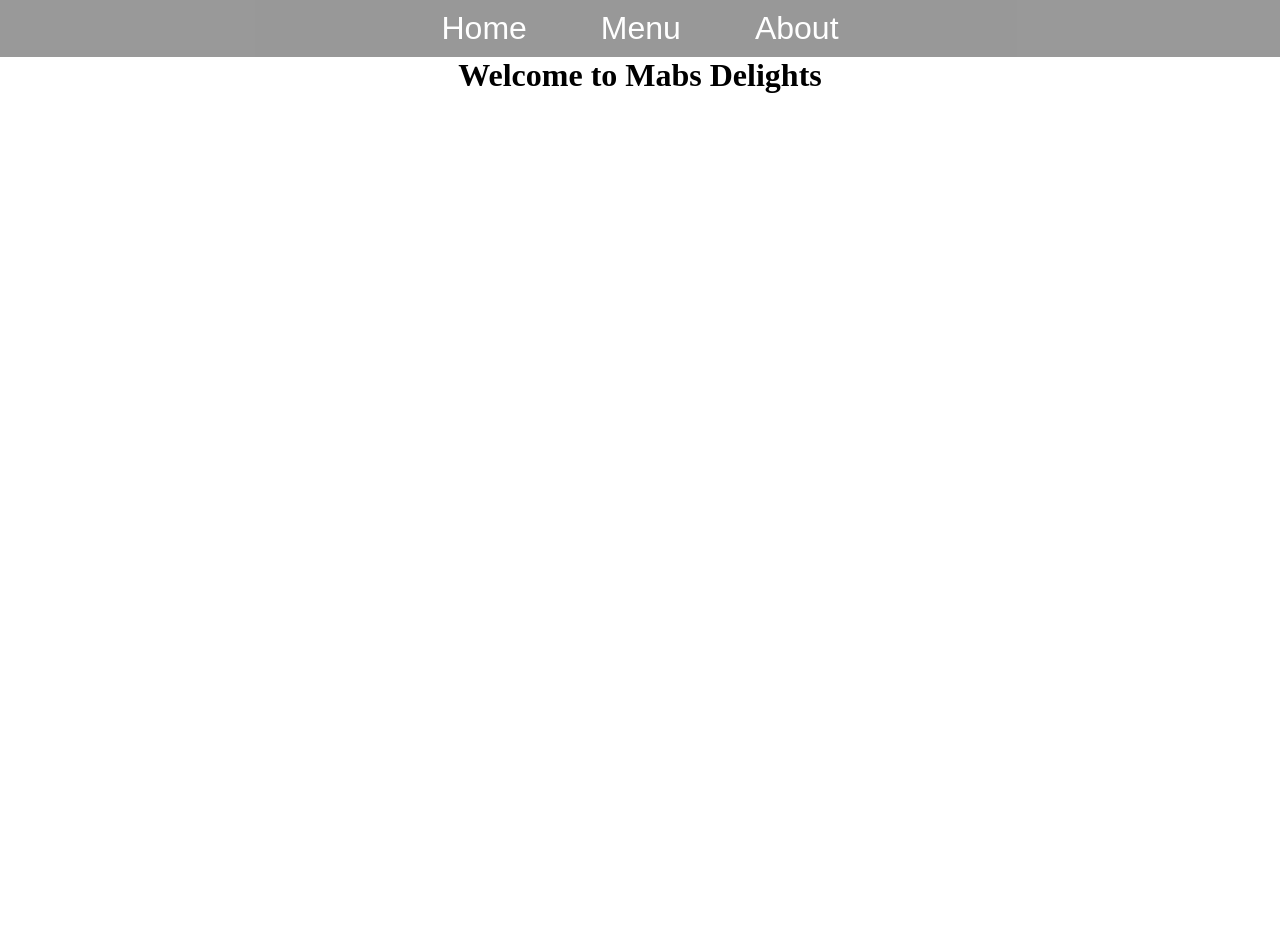
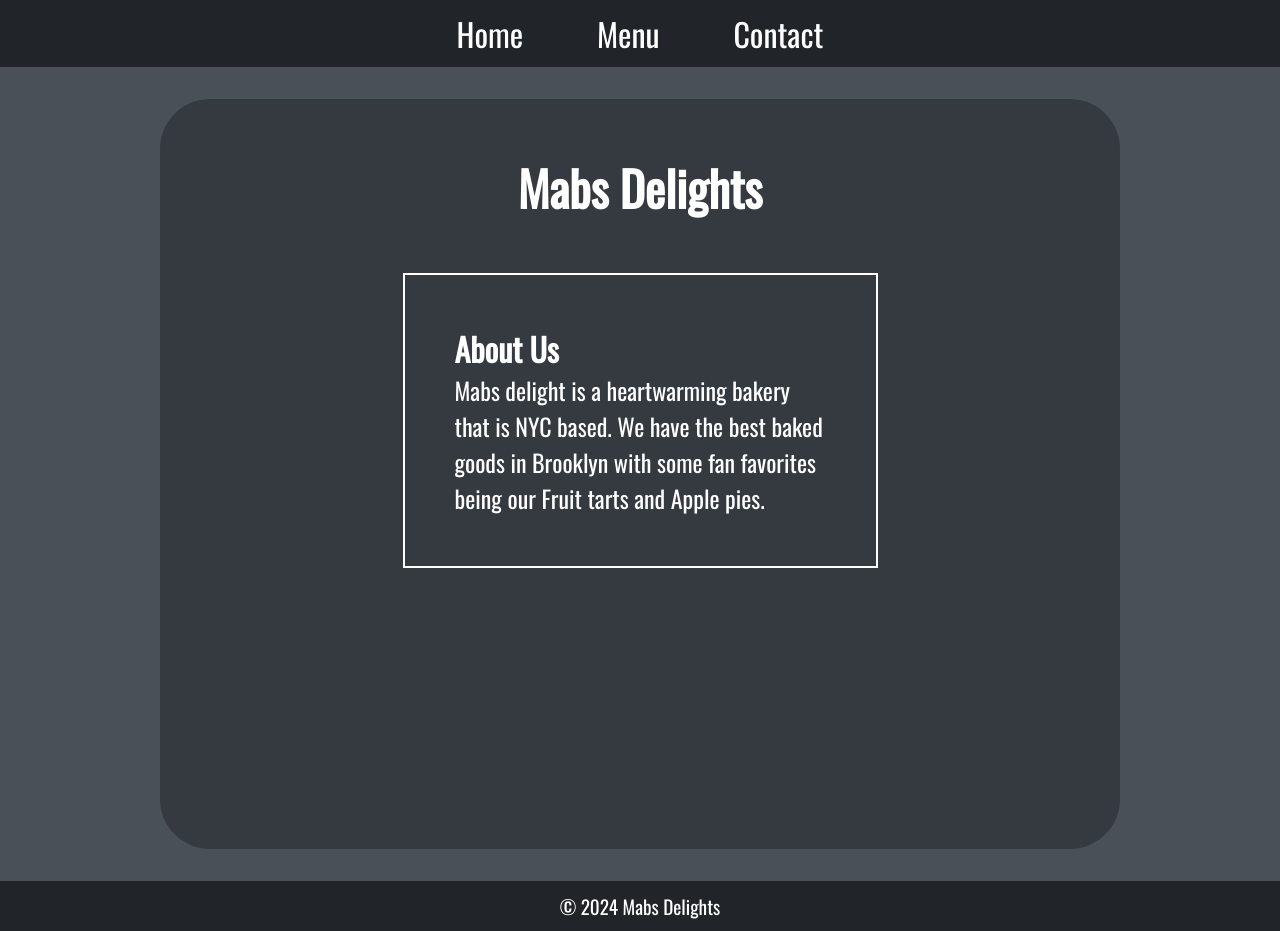
Before and after one commit to kenyounot123/restaurant-page, a website built with webpack: page dist/index.html in a window 1280 px wide. Both pictures are taken after a click on the button "Home". Before the commit the page ends 800 px from the top, so only its background shows below. Built offline with nearby package versions, Linux system fonts and the light colour scheme.

Commit message:
Update styling for home page

```diff
--- a/src/home.js
+++ b/src/home.js
@@ -1,13 +1,32 @@
 import './style.css';
 function homeSection() {
+  //Create parent div for home section
   const content = document.getElementById('content');
   const homeContainer = document.createElement('div');
   homeContainer.classList.add('home-container');
 
+  //Create title for home section and append it to its parent
   const homeTitle = document.createElement('h1');
   homeTitle.classList.add('home-title');
-  homeTitle.textContent = "Welcome to Mabs Delights"
+  homeTitle.textContent = "Mabs Delights"
   homeContainer.appendChild(homeTitle);
+
+  //Create about section for home page and append it to its parent
+  const aboutContainer = document.createElement('div');
+  aboutContainer.classList.add('about-container');
+
+  //Create title and content for about section
+  const aboutTitle = document.createElement('h2');
+  aboutTitle.classList.add('about-title');
+  const aboutContent = document.createElement('p');
+  aboutContent.classList.add('about-content');
+  aboutTitle.textContent = "About Us";
+  aboutContent.textContent = `
+  Mabs delight is a heartwarming bakery that is NYC based.
+  We have the best baked goods in Brooklyn with some fan favorites being our Fruit tarts and Apple pies. `
+  aboutContainer.appendChild(aboutTitle);
+  aboutContainer.appendChild(aboutContent);
+  homeContainer.appendChild(aboutContainer);
 
   content.appendChild(homeContainer);
 }
--- /dev/null
+++ b/src/menu.js
@@ -0,0 +1,6 @@
+import './style.css';
+function menuSection() {
+
+}
+
+export default menuSection
--- a/src/style.css
+++ b/src/style.css
@@ -1,21 +1,27 @@
+@import url('https://fonts.googleapis.com/css2?family=Oswald&display=swap');
 * {
   box-sizing: border-box;
   margin: 0;
   padding: 0;
+  font-family: "Oswald", sans-serif;
+}
+body {
+  background-color: #495057;
+  display: flex;
+  flex-direction: column;
+  justify-content: space-between;
+  height: 100vh;
+}
+#light-mode-icon {
+  color: white;
 }
 .nav-container {
-  background-color: black;
-  opacity: 0.4;
+  background-color: #212529;
 }
 .nav-bar {
   width: 50%;
   text-align: center;
   margin: 0 auto;
-}
-.home-container {
-  width: 85%;
-  margin: 0 auto;
-  text-align: center;
 }
 .nav-bar-buttons {
   font-size: 2rem;
@@ -31,3 +37,47 @@
 .nav-bar-buttons + .nav-bar-buttons {
   margin-left: 50px;
 }
+#content {
+  flex-grow: 1;
+}
+
+.home-container {
+  color: white;
+  width: 75%;
+  padding: 5px;
+  margin: 2em auto;
+  background-color: #343a40;
+  border-radius: 50px;
+  min-height: 750px;
+}
+.home-title {
+  margin: 1em 0;
+  text-align: center;
+  font-size: 3rem;
+}
+.about-container {
+  width: 50%;
+  margin: 50px auto;
+  padding: 50px;
+  border: 2px white solid;
+}
+.about-title {
+  font-size: 2rem;
+}
+.about-content {
+  font-size: 1.5rem;
+}
+.footer-container {
+  background-color: #212529;
+  min-height: 50px;
+  display: flex;
+  justify-content: center;
+  align-items: center;
+}
+.footer-content {
+  width: 50%;
+  text-align: center;
+  font-size: 1.2rem;
+  color: white;
+  margin: 0 auto;
+}
```
Also changed, not shown: dist/index.html, dist/main.js.
